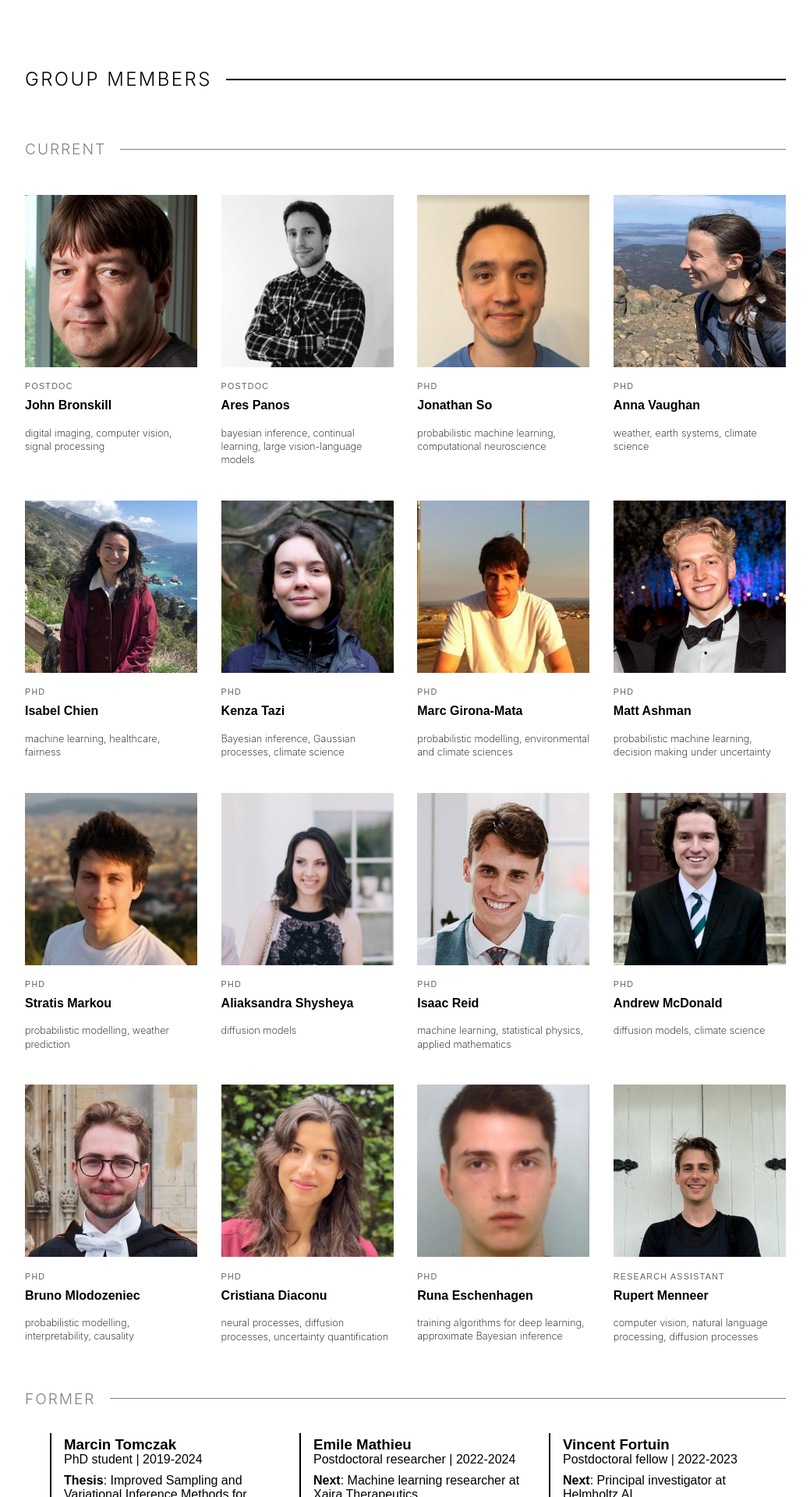
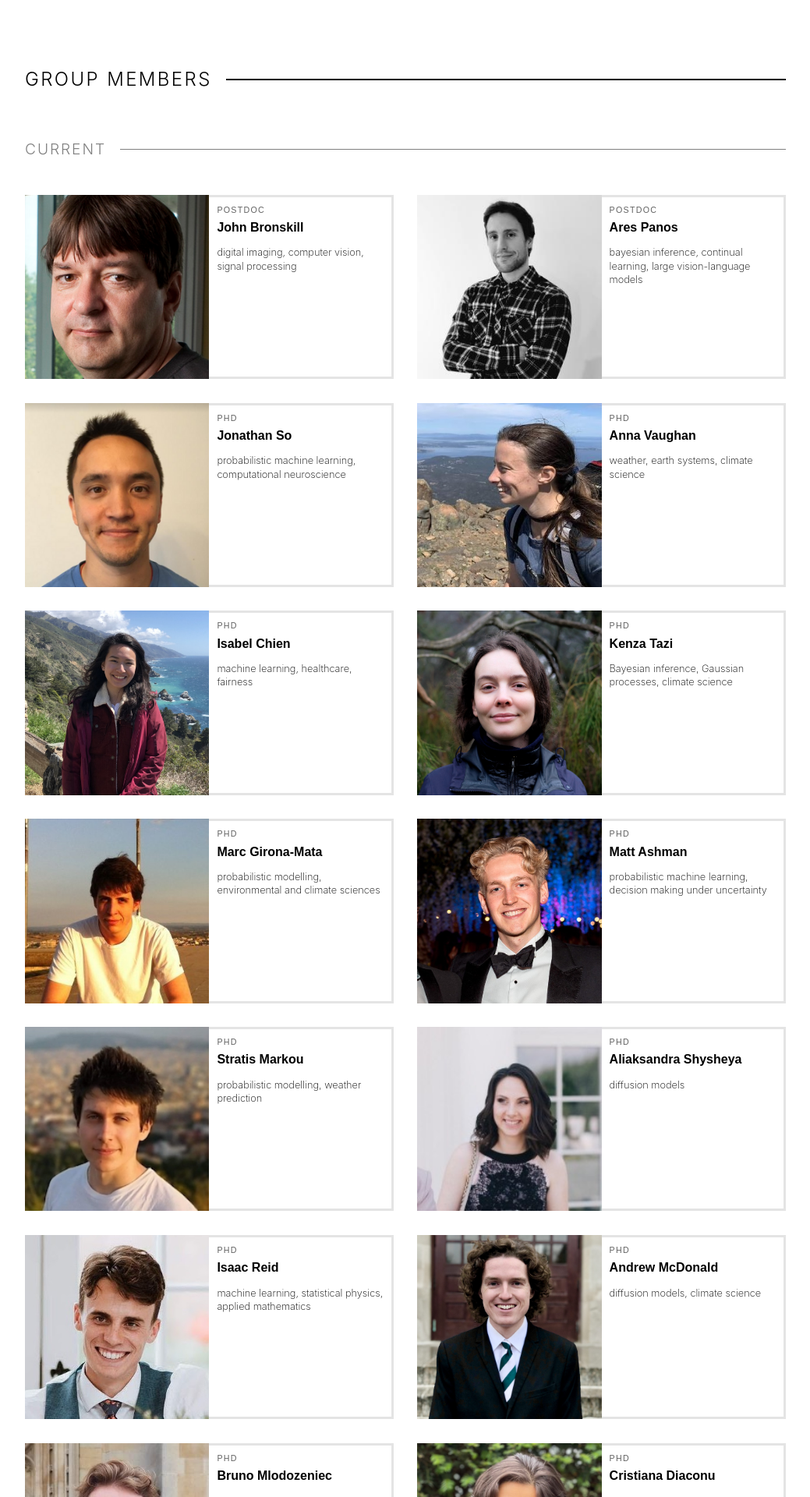
Before and after one commit to rich-turner-group/rich-turner-group.github.io, a Jekyll site: the page built from index.md, in a window 1280 px wide. Shown: the part 2521-4441 px from the top of the page at 78% size, without its empty margins (120-1159 px from the left). Built offline with Jekyll 4.4.1, drawn with Linux system fonts in a browser that asks for light colours; some of the changed text lies outside the part shown.

Commit message:
Update current and former member boxes

```diff
--- a/_includes/current_member.html
+++ b/_includes/current_member.html
@@ -1,11 +1,14 @@
 <a class="member" href="{{ post.website }}">
-    <header class="member-photo">
+{% comment %} <div class="fl w-100 h-100 flex flex-row"> {% endcomment %}
+    <img class="member-photo" src="{{post.picture}}">
+    {% comment %} <div class="w-50">
+        <header class="w-100 member-photo">
             <div style="width:100%; background-color: #C3C2C7;">
                 <img class="" src="{{post.picture}}">
             </div>
         </header>
-    <article class="member-meta">
-
+    </div> {% endcomment %}
+    <div class="member-meta">
             <div class="role">
                 <!-- If collection is "postdoc", say "Postdoc", if collection is "student", say PhD -->
                 {% if post.role == "Postdoctoral researcher" %}
@@ -44,5 +47,5 @@
                     {% endif %}
                 </p>
             </noindex>
-    </article>
+    </div>
 </a>
--- a/_includes/former_member.html
+++ b/_includes/former_member.html
@@ -1,12 +1,21 @@
-<div class="fl w-100 w-third-ns link dim ba bw0 pa2 mv2 mh2 mh0-ns member-box">
+{% comment %} <div class="fl w-100 w-third-ns link dim ba bw0 pa2 mv2 mh2 mh0-ns member-box" style="height=100%;"> {% endcomment %}
+<div class="former-member h-100 member-meta">
 <a href="{{ post.website }}" style="width: 100%; height=100%; display: block; color: black;">
     <!-- <article> -->
-    <div class=" pl3 ml3 bl bw1 bg-white pv1">
-        <h3 class="mt0-ns mb0-ns"> {{post.name}} </h3>
-        <p class="mt0-ns mb2-ns">
+    {% comment %} <div class="member-meta"> {% endcomment %}
+        <div class="role">
             {% if post.role %}
+                {% if post.role == "Postdoctoral researcher" %}
+                Postdoc
+                {% elsif post.role == "Research assistant" %}
+                Research assistant
+                {% elsif post.role == "PhD student" %}
+                PhD
+                {% else %}
                 {{ post.role }}
                 {% endif %}
+            {% endif %}
+            <span style="color: rgb(150,150,150); font-size: 0.6rem;">
                 {% if post.start %}
                 {% if post.end %}
                     {% if post.start != post.end %}
@@ -14,24 +23,26 @@
                     {% endif %}
                 {% endif %}
                 {% endif %}
-        {% if post.start == post.end %}
-            {% if post.start %}
-                | {{post.start}}
+            </span>
+        </div>
+        <h2 class="member-name-company">
+            <span class="name">
+                {{ post.name }}
+            </span>
+        </h2>
+        <noindex>
+            <p class="member-bio">
+                {% if post.thesis %}
+                    <b>Thesis</b>: {{ post.thesis }}
+                    <br>
                 {% endif %}
+                {% if post.next_role %}
+                    <b>Next</b>: {{ post.next_role }}
+                    <br>
                 {% endif %}
             </p>
-        {% if post.thesis %}
-            <p class="mt2-ns mb2-ns">
-                <b>Thesis</b>: {{ post.thesis }}
-            </p>
-        {% endif %}
-        {% if post.next_role %}
-            <p class="mt2-ns mb2-ns">
-                <b>Next</b>: {{ post.next_role }}
-            </p>
-        {% endif %}
-        </a>
-    </div>
+        </noindex>
+    {% comment %} </div> {% endcomment %}
     <!-- </article> -->
     </a>
 </div>
--- a/_layouts/home.html
+++ b/_layouts/home.html
@@ -139,10 +139,11 @@
             <h2>Former</h2>
             <div class="divider"></div>
         </div>
-        <div class="center ph1-ns">
-            <div class="flex flex-wrap cf ph1-ns">
+        <div class="center w-100">
+            <div class="members-block">
+                <div class="former-members">
                 {% include list.html collection="former" sort_by="end" sort_order="reverse"%}
-
+                </div>
             </div>
         </div>
         </div>
--- a/style.css
+++ b/style.css
@@ -416,35 +416,6 @@ a p::after {
 }
 
 
-/* .member-box a {
-    color: black;
-}
-
-.member-image {
-    width: 100%;
-    height: 0;
-    padding-top: 100%;
-    position: relative;
-    overflow: hidden;
-    border-style: solid;
-    border-color: black;
-    border-width: 0.125em;
-}
-
-.member-image img {
-    position: absolute;
-    top: 0;
-    left: 0;
-    width: 84%;
-    height: 84%;
-    padding: 8%;
-    object-fit: cover;
-    object-position: center;
-    box-shadow:
-        -50px -50px 0 -40px red,
-        50px 50px 0 -40px red;
-} */
-
 /* New members section */
 
 
@@ -456,7 +427,7 @@ a p::after {
 
 .members {
     display: grid;
-    grid-template-columns: repeat(2, 1fr);
+    grid-template-columns: repeat(1, 1fr);
     -moz-column-gap: clamp(.8888888889rem, 2.380952381vw, 2.2222222222rem);
     column-gap: clamp(.8888888889rem, 2.380952381vw, 2.2222222222rem);
     row-gap: clamp(.8888888889rem, 2.380952381vw, 2.2222222222rem)
@@ -464,51 +435,53 @@ a p::after {
 
 @media (min-width: 640px) {
     .members {
-        grid-template-columns: repeat(3, 1fr)
+        grid-template-columns: repeat(1, 1fr)
     }
 }
 
 @media (min-width: 920px) {
     .members {
-        grid-template-columns: repeat(4, 1fr)
+        grid-template-columns: repeat(2, 1fr)
     }
 }
 
-.members .member:last-child {
-    display: none
-}
-
-@media (min-width: 640px) {
-    .members .member:last-child {
-        display: block
-    }
-}
 
 .members .member {
-    display: flex;
-    flex-direction: column;
-    font-family: sans-serif;
-    color: black;
+    display: grid;
+    grid-template-columns: 1fr 1fr;
+    gap: 0;
+    /* No gap between image and info */
+
+    /* display: flex; */
+    /* align-items: stretch; */
+    /* display: grid; */
+    /* grid-template-columns: 1fr 1fr; */
+    /* gap: 0; */
+    /* No gap between image and info */
+    /* font-family: sans-serif; */
+    /* color: black; */
 }
 
 .members .member .member-photo {
-    font-size: 0;
-    display: block;
-    overflow: hidden;
-    margin: 0 0 clamp(.8888888889rem, 1.4285714286vw, 1.3333333333rem);
-    cursor: pointer
-}
+    width: 100%;
+    height: auto;
+    object-fit: cover;
+    aspect-ratio: 1 / 1;
+    /* Maintain a square aspect ratio */
 
-.members .member img {
-    width: 100%;
-    aspect-ratio: 1/1;
-    object-fit: cover;
-    background-color: #da854d;
-    /* position: absolute; */
-    top: 0;
-    left: 0;
-    /* The image will cover the container maintaining aspect ratio */
-    object-position: center;
+    /* font-size: 0; */
+    /* display: block; */
+    /* overflow: hidden; */
+    /* margin: 0 0 clamp(.8888888889rem, 1.4285714286vw, 1.3333333333rem); */
+    /* cursor: pointer; */
+    /* width: 50%; */
+    /* height: auto; */
+    /* object-fit: cover; */
+    /* aspect-ratio: 1 / 1; */
+    /* background-color: #da854d; */
+    /* top: 0; */
+    /* left: 0; */
+    /* object-position: center; */
 }
 
 .members .member:hover {
@@ -517,12 +490,37 @@ a p::after {
     transition: opacity .2s ease-in-out, color .15s ease-in-out;
 }
 
-.members .member .member-meta {
-    display: flex;
-    flex-direction: column
+.member-meta {
+    color: black;
+    /* border: 0.2em solid black; */
+    border-left-style: none;
+    border-top: 0.2em solid rgb(228, 228, 228);
+    border-bottom: 0.2em solid rgb(228, 228, 228);
+    border-right: 0.2em solid rgb(228, 228, 228);
+    /* Or any desired border style */
+    display: block;
+    align-items: center;
+    justify-content: center;
+    text-align: left;
+    /* Align text in center */
+    padding: 10px;
+    /* Optional padding for inner spacing */
+
+    /* display: flex; */
+    /* flex-direction: column */
+    /* width: 50%; */
+    /* border: 1px solid black; */
+    /* Or any desired border style */
+    /* display: flex; */
+    /* align-items: center; */
+    /* justify-content: center; */
+    /* text-align: center; */
+    /* Align text in center */
+    /* padding: 10px; */
+    /* Optional padding for inner spacing */
 }
 
-.members .member .member-meta .role {
+.member-meta .role {
     color: rgb(98, 98, 98);
     display: block;
     margin: 0 0 clamp(.2222222222rem, .4761904762vw, .4444444444rem);
@@ -531,7 +529,7 @@ a p::after {
     text-transform: uppercase
 }
 
-.members .member .member-meta .member-name-company {
+.member-meta .member-name-company {
     /* margin: .2rem; */
     margin-top: .1rem;
     margin-bottom: .2rem;
@@ -547,10 +545,34 @@ a p::after {
     opacity: .7
 } */
 
-.members .member .member-meta .member-bio {
+.member-meta .member-bio {
     font-family: -apple-system, BlinkMacSystemFont, avenir next, avenir, helvetica neue, helvetica, ubuntu, roboto, noto, segoe ui, arial, sans-serif;
     font-size: 0.8rem;
     /* font-size: clamp(.8888888889rem, 1.0714285714vw, 1rem); */
     line-height: 1.35;
     font-weight: 200;
 }
+
+.former-member {
+    border-left: 0.2em solid black;
+}
+
+.former-members {
+    display: grid;
+    grid-template-columns: repeat(2, 1fr);
+    -moz-column-gap: clamp(.44444rem, 1.15vw, 1.111111rem);
+    column-gap: clamp(.444444rem, 1.15vw, 1.11111rem);
+    row-gap: clamp(.444444rem, 1.15vw, 1.11111rem);
+}
+
+@media (min-width: 640px) {
+    .former-members {
+        grid-template-columns: repeat(3, 1fr)
+    }
+}
+
+@media (min-width: 920px) {
+    .former-members {
+        grid-template-columns: repeat(4, 1fr)
+    }
+}
```
Also changed, not shown: _former/vincent_fortuin.md (+1 -1 lines). Lines whose indentation alone changed are shown as unchanged.
